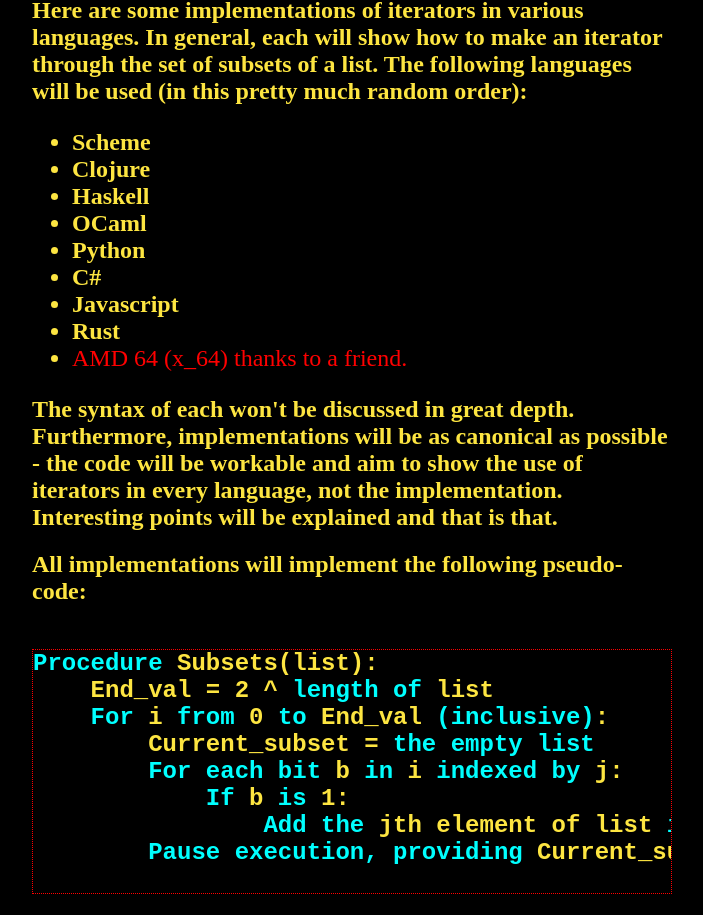
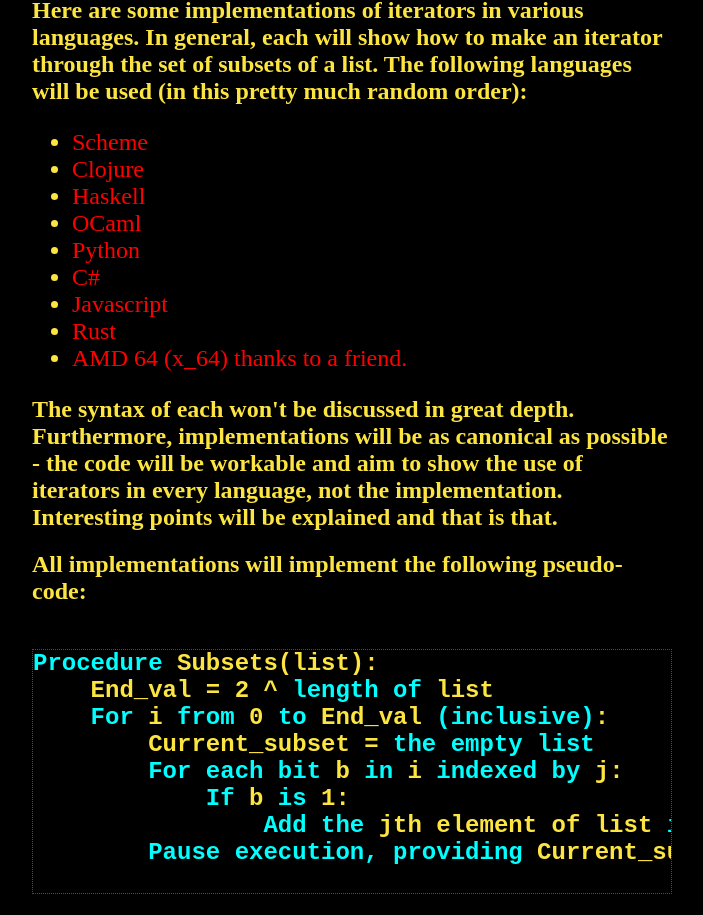
Before and after one commit to hemangandhi/hemangandhi.github.io, a plain HTML site: page blog-posts/iterators.html in a window 1280 px wide. Shown: the part 1326-2241 px from the top of the page, without its empty margins (288-991 px from the left). Drawn offline with Linux system fonts and the light colour scheme.

Commit message:
Fix page readability and internal linking

```diff
--- a/blog-posts/iterators.html
+++ b/blog-posts/iterators.html
@@ -9,7 +9,6 @@
         <title>Iterators, Iterators Everywhere</title>
         <link rel="stylesheet" href="../css/styles.css"/>
         <link rel="stylesheet" href="../css/code.css"/>
-        <link rel="stylesheet" href="../css/readable.css"/>
     </head>
 
     <body>
@@ -52,17 +51,17 @@
             </ul>
             All follow the same pattern and use-case. If a language does not include these, they are not too difficult to implement. Unfortunately, having experience a gamut of languages and customs, I will use the above terms interchangeably (though subtle differences do exist).</div>
 
-            <div class="big-title">All the Implementations</div>
+            <div class="big-title" id="implementations">All the Implementations</div>
             <div class="padded-text">Here are some implementations of iterators in various languages. In general, each will show how to make an iterator through the set of subsets of a list. The following languages will be used (in this pretty much random order):
             <ul>
-                <li>Scheme</li>
-                <li>Clojure</li>
-                <li>Haskell</li>
-                <li>OCaml</li>
-                <li>Python</li>
-                <li>C#</li>
-                <li>Javascript</li>
-                <li>Rust</li>
+                <li><a href="#scheme">Scheme</a></li>
+                <li><a href="#clojure">Clojure</a></li>
+                <li><a href="#haskell">Haskell</a></li>
+                <li><a href="#ocaml">OCaml</a></li>
+                <li><a href="#python">Python</a></li>
+                <li><a href="#c-sharp">C#</a></li>
+                <li><a href="#javascript">Javascript</a></li>
+                <li><a href="#rust">Rust</a></li>
                 <li><a href="https://github.com/three/assembly-miniprojects/tree/master/powerset-iterator">AMD 64 (x_64) thanks to a friend.</a></li>
             </ul>
 
@@ -98,7 +97,7 @@
 
             <div class="padded-text">Note that in most cases, the second loop will actually be divided into two separate loops.</div>
 
-            <div class="big-title">Scheme</div>
+            <div class="big-title" id="scheme">Scheme</div>
 
             <div class="padded-text">Scheme is a nice starting point as it explains the true implementation of iterators. This is introduced in the end of chapter 3 in SICP, explaining streams.</div>
 
@@ -206,7 +205,7 @@
       (concat-streams (lazy-map (<span class="keyword">lambda</span> (s) (<span class="built-in">cons</span> h s)) ss) ss))))
             </pre>
 
-            <div class="big-title">Clojure</div>
+            <div class="big-title" id="clojure">Clojure</div>
             <div class="padded-text">Clojure has more built-in... with semi-colons as comments too. The strings after the square brackets are a built-in documentation feature. Due to builtins, not everything had had to be implemented.</div>
 
             <pre>
@@ -234,7 +233,7 @@
 
             <div class="padded-text">This works since map is inherently lazy. Furthermore, concat will maintain the laziness.</div>
 
-            <div class="big-title">Haskell</div>
+            <div class="big-title" id="haskell">Haskell</div>
             <div class="padded-text">Haskell is naturally lazy. It evaluates expressions only when forced to. This means that every form of iteration is an iterator. Here is a power-set maker:</div>
 
             <pre>
@@ -255,7 +254,7 @@
   <span class="keyword">where</span> ps = powerset xs
             </pre>
 
-            <div class="big-title">OCaml</div>
+            <div class="big-title" id="ocaml">OCaml</div>
             <div class="padded-text">OCaml is, unfortunately, normal. It does not evaluate lazily. Nor does it include as many built-ins. We differ to a scheme-like implementation.</div>
 
             <pre>
@@ -315,7 +314,7 @@
             </pre>
             <div class="padded-text">That's all for the functional languages, unfortunately.</div>
 
-            <div class="big-title">Python</div>
+            <div class="big-title" id="python">Python</div>
             <div class="padded-text">This will be in Python 3 with notes on how to translate it to Python 2. There are two syntaxes for the same design in python. I'll show the bit-based algorithm using the object-oriented syntax and the recursive builder using the generator feature.</div>
 
             <pre>
@@ -353,7 +352,7 @@
             <span class="keyword">yield</span> i
             <span class="keyword">yield</span> i + [h]
         </pre>
-        <div class="big-title">C#</div>
+        <div class="big-title" id="c-sharp">C#</div>
         <div class="padded-text">C# is cool too. Perhaps the best C-based language after Rust. And it has a weird liking for uppercase.</div>
 
         <pre>
@@ -391,7 +390,7 @@
 }
         </pre>
 
-        <div class="big-title">JavaScript</div>
+        <div class="big-title" id="javascript">JavaScript</div>
         <div class="padded-text">JavaScript has difficulty with iterators. And objects. ES6 would be a different story, but here it is in good old JavaScript (5). This is very much like the OCamL version, minus a nice syntax. Or type system.</div>
 
         <pre>
@@ -488,7 +487,7 @@
 };
         </pre>
 
-        <div class="big-title">Rust</div>
+        <div class="big-title" id="rust">Rust</div>
 
         <div class="padded-text">Saving a good one for the last. I love how much like Python this looks, but with like everything fixed.</div>
 
@@ -612,7 +611,7 @@
             A full proof-of-concept is <a href="https://github.com/hemangandhi/derpspace/blob/master/rust/Stream.rs">on my GitHub</a>
         </div>
 
-        <div class="big-title">Conclusion</div>
+        <div class="big-title" id="conclusion">Conclusion</div>
         <div class="padded-text">
             That's about it. I tried a C++ implementation, but it got boring. Probably because I decided to implement a <code class="built-in">std::random_access_iterator_tag</code>.
             The half-baked code is <a href="https://github.com/hemangandhi/derpspace/blob/master/c%2B%2B/iterators/iterators.cpp">here</a> and an attempt to do it in C <a href="https://github.com/hemangandhi/derpspace/tree/master/c/c_iterator">here</a>.
@@ -621,7 +620,7 @@
             I have a few ideas on better memory semantics, so I'll keep y'all posted... It's just that there's no real good user interface for it, TBH.
         </div>
 
-        <div class="big-title">Addendum: More Infinity and Laziness</div>
+        <div class="big-title" id="addendum">Addendum: More Infinity and Laziness</div>
         <div class="padded-text">
           This is an exercise in crazy in Haskell. So I won't propose it as "another implementation" for the lazy lists above. (It could be, but it's
           sort of painful outside Haskell.)
```
